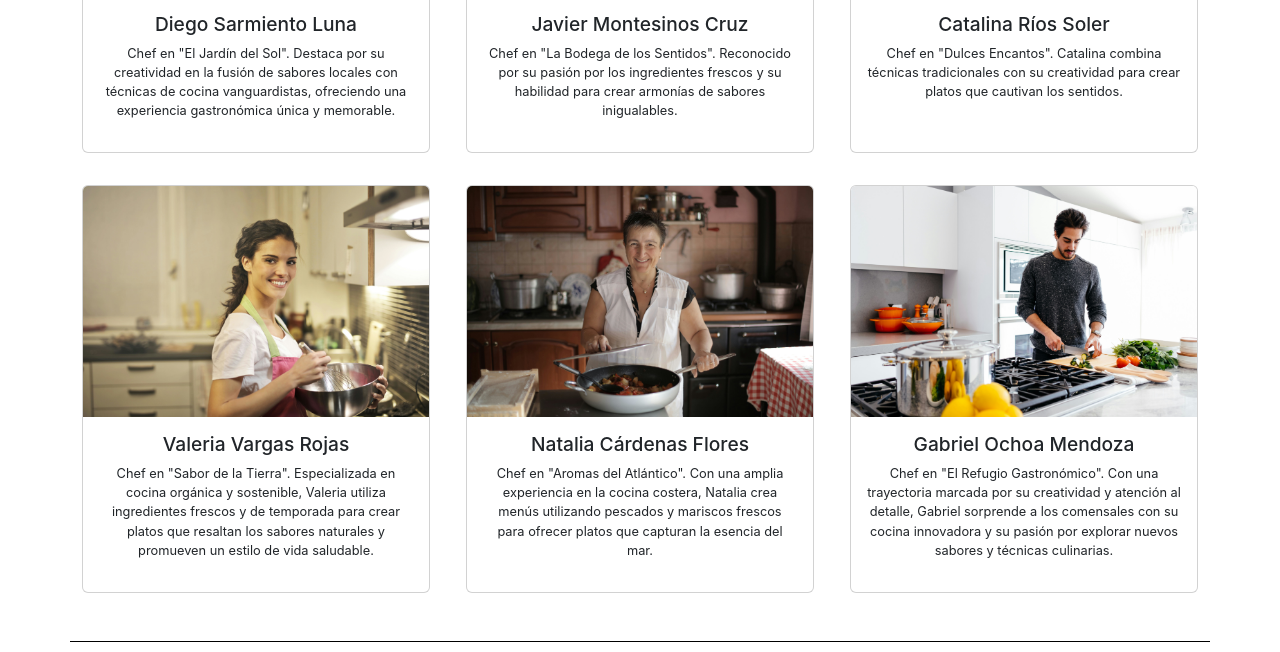
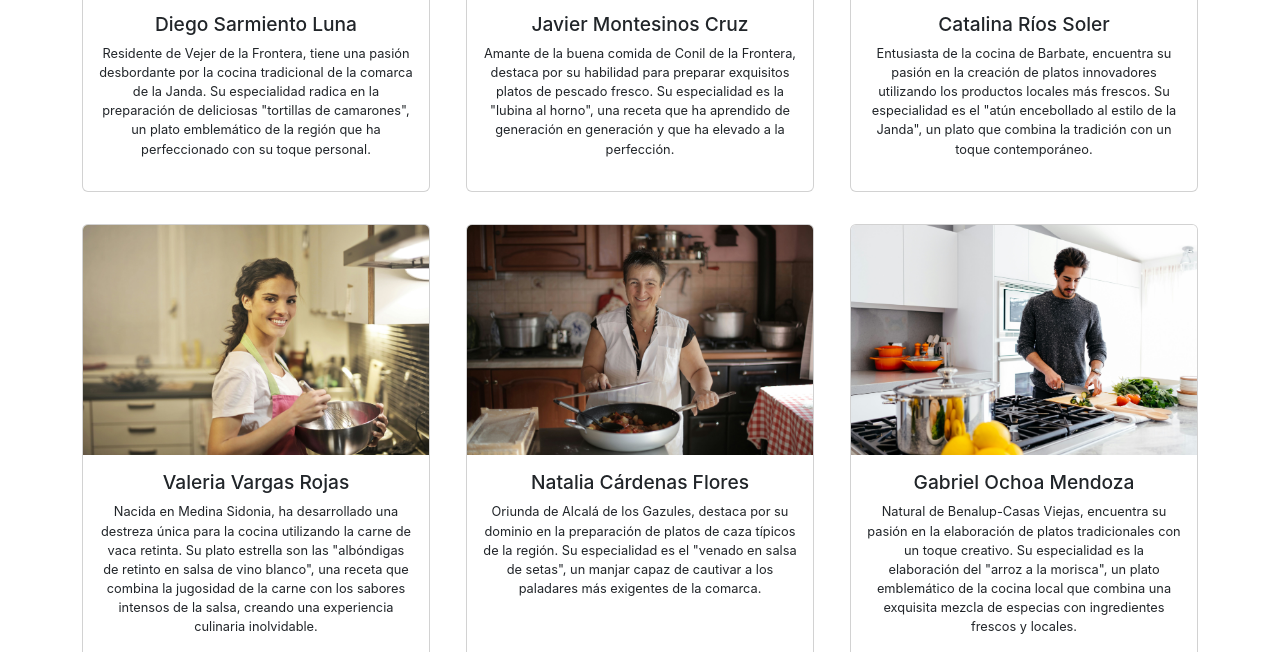
Before and after one commit to sforjab/html_css2_pec2, a website built with Parcel: page src/participantes.html in a window 1280 px wide. Shown: the part 450-1102 px from the top of the page. Built offline with nearby package versions, Linux system fonts and the light colour scheme.

Commit message:
Se eliminan imágenes sin usar y se modifican textos de sección de participantes

```diff
--- a/src/participantes.html
+++ b/src/participantes.html
@@ -18,8 +18,10 @@
                             <img class="card-img-top" src="./assets/images/chef1.jpg" alt="Foto de Diego Sarmiento Luna">
                             <div class="card-body">
                                 <h3 class="container__participante-elemento-nombre">Diego Sarmiento Luna</h3>
-                                <p class="container__participante-elemento-info">Chef en "El Jardín del Sol". Destaca por su creatividad en la
-                                    fusión de sabores locales con técnicas de cocina vanguardistas, ofreciendo una experiencia gastronómica única y memorable.
+                                <p class="container__participante-elemento-info">
+                                    Residente de Vejer de la Frontera, tiene una pasión desbordante por la cocina tradicional de la comarca de la Janda. Su
+                                    especialidad radica en la preparación de deliciosas "tortillas de camarones", un plato emblemático de la región que ha
+                                    perfeccionado con su toque personal.
                                 </p>
                             </div>
                         </li>
@@ -27,8 +29,9 @@
                             <img class="card-img-top" src="./assets/images/chef2.jpg" alt="Javier Montesinos Cruz">
                             <div class="card-body">
                                 <h3 class="container__participante-elemento-nombre">Javier Montesinos Cruz</h3>
-                                <p class="container__participante-elemento-info">Chef en "La Bodega de los Sentidos". Reconocido por su pasión por los ingredientes
-                                    frescos y su habilidad para crear armonías de sabores inigualables.
+                                <p class="container__participante-elemento-info">
+                                    Amante de la buena comida de Conil de la Frontera, destaca por su habilidad para preparar exquisitos platos de pescado fresco.
+                                    Su especialidad es la "lubina al horno", una receta que ha aprendido de generación en generación y que ha elevado a la perfección.
                                 </p>
                             </div>
                         </li>
@@ -36,8 +39,10 @@
                             <img class="card-img-top" src="./assets/images/chef3.jpg" alt="Catalina Ríos Soler">
                             <div class="card-body">
                                 <h3 class="container__participante-elemento-nombre">Catalina Ríos Soler</h3>
-                                <p class="container__participante-elemento-info">Chef en "Dulces Encantos". Catalina combina técnicas tradicionales con su creatividad para
-                                    crear platos que cautivan los sentidos.
+                                <p class="container__participante-elemento-info">
+                                    Entusiasta de la cocina de Barbate, encuentra su pasión en la creación de platos innovadores utilizando los productos locales
+                                    más frescos. Su especialidad es el "atún encebollado al estilo de la Janda", un plato que combina la tradición con un toque
+                                    contemporáneo.
                                 </p>
                             </div>
                         </li>
@@ -45,16 +50,20 @@
                             <img class="card-img-top" src="./assets/images/chef4.jpg" alt="Valeria Vargas Rojas">
                             <div class="card-body">
                                 <h3 class="container__participante-elemento-nombre">Valeria Vargas Rojas</h3>
-                                <p class="container__participante-elemento-info">Chef en "Sabor de la Tierra". Especializada en cocina orgánica y sostenible, Valeria
-                                    utiliza ingredientes frescos y de temporada para crear platos que resaltan los sabores naturales y promueven un estilo de vida saludable.</p>
+                                <p class="container__participante-elemento-info">
+                                    Nacida en Medina Sidonia, ha desarrollado una destreza única para la cocina utilizando la carne de vaca retinta. Su plato
+                                    estrella son las "albóndigas de retinto en salsa de vino blanco", una receta que combina la jugosidad de la carne con los
+                                    sabores intensos de la salsa, creando una experiencia culinaria inolvidable.
+                                </p>
                             </div>
                         </li>
                         <li class="card container__participante-elemento">
                             <img class="card-img-top" src="./assets/images/chef5.jpg" alt="Natalia Cárdenas Flores">
                             <div class="card-body">
                                 <h3 class="container__participante-elemento-nombre">Natalia Cárdenas Flores</h3>
-                                <p class="container__participante-elemento-info">Chef en "Aromas del Atlántico". Con una amplia experiencia en la cocina costera, Natalia crea menús
-                                    utilizando pescados y mariscos frescos para ofrecer platos que capturan la esencia del mar.
+                                <p class="container__participante-elemento-info">
+                                    Oriunda de Alcalá de los Gazules, destaca por su dominio en la preparación de platos de caza típicos de la región. Su
+                                    especialidad es el "venado en salsa de setas", un manjar capaz de cautivar a los paladares más exigentes de la comarca.
                                 </p>
                             </div>
                         </li>
@@ -62,9 +71,10 @@
                                 <img class="card-img-top" src="./assets/images/chef6.jpg" alt="Gabriel Ochoa Mendoza">
                             <div class="card-body">
                                 <h3 class="container__participante-elemento-nombre">Gabriel Ochoa Mendoza</h3>
-                                <p class="container__participante-elemento-info"> Chef en "El Refugio Gastronómico". Con una trayectoria marcada por su
-                                    creatividad y atención al detalle, Gabriel sorprende a los comensales con su cocina innovadora y su pasión por
-                                    explorar nuevos sabores y técnicas culinarias.
+                                <p class="container__participante-elemento-info">
+                                    Natural de Benalup-Casas Viejas, encuentra su pasión en la elaboración de platos tradicionales con un
+                                    toque creativo. Su especialidad es la elaboración del "arroz a la morisca", un plato emblemático de la cocina local que
+                                    combina una exquisita mezcla de especias con ingredientes frescos y locales.
                                 </p>
                             </div>
                         </li>
```
Also changed, not shown: src/assets/images/imagen-portada.png (deleted), src/assets/images/imagen-portada_.jpg (deleted), src/assets/images/img-portada.avif (deleted), src/assets/images/vaca-retinta1.webp (deleted), 1 other file.
